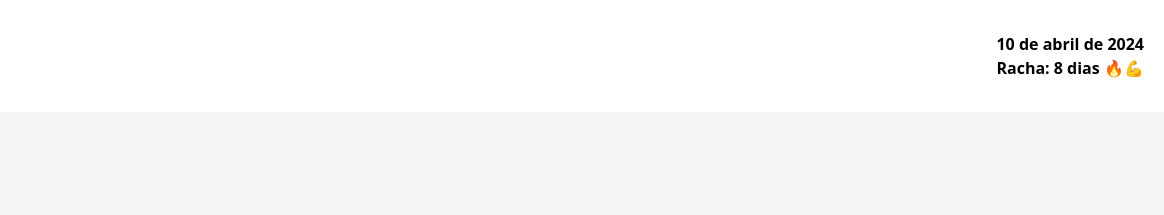
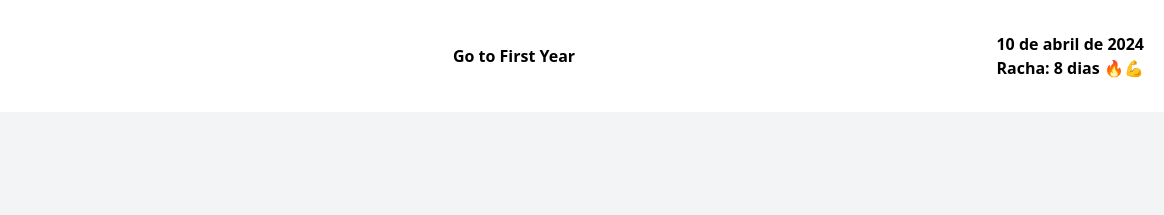
Before and after one commit to IPineda24/GymCode, a website: page index.html in a window 1280 px wide. Shown: the top 215 px of the page, 116-1280 px from the left. Drawn offline with Linux system fonts and the light colour scheme.

Commit message:
Update index.html

```diff
--- a/index.html
+++ b/index.html
@@ -10,6 +10,8 @@
         <figure class=" p-0 w-full flex justify-center md:flex-auto md:justify-start md:mr-5" >
             <img class="w-28" src="img/logo.png" alt="">
         </figure>
+
+        <a href="firstyear.html "><button class="w-56 text-orange-600 font-black">Go to First Year</button></a>
 
         <ul class=" w-full text-base selection:md:text-lg flex justify-center md:flex-auto md:justify-end font-bold md:m-5">
             <div>
```
